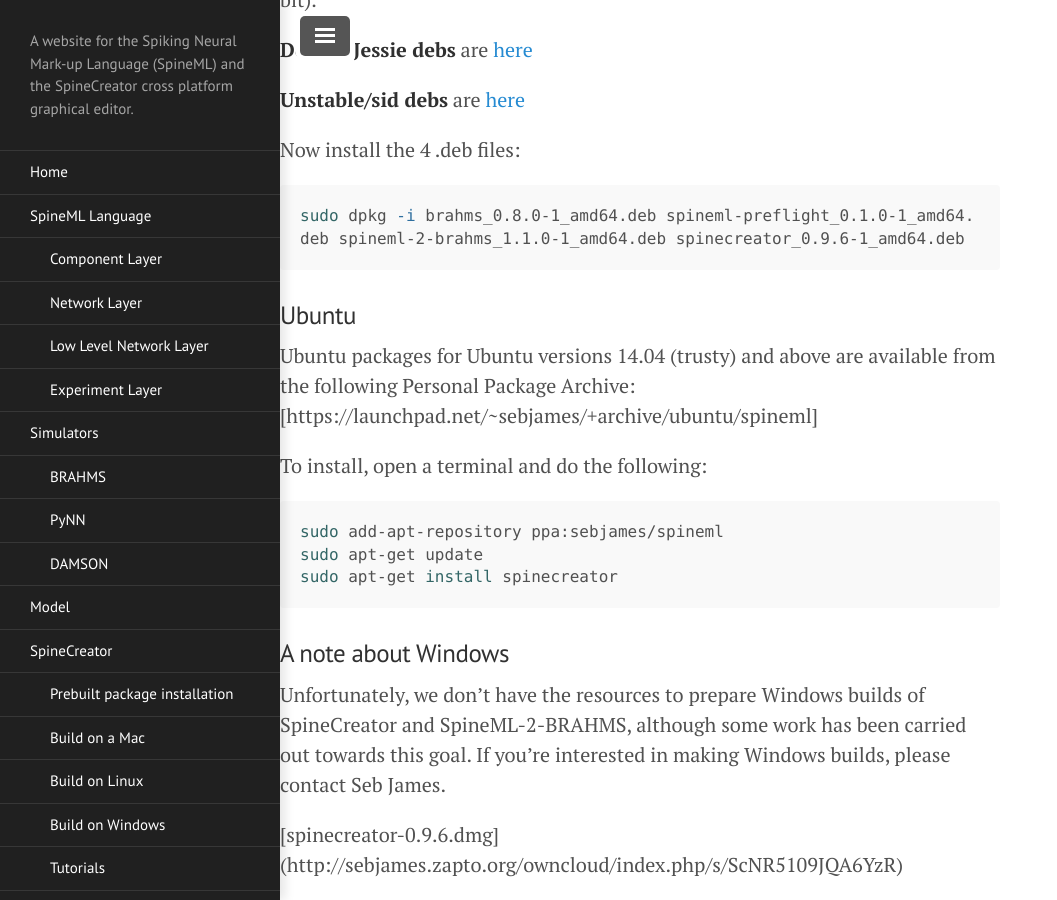
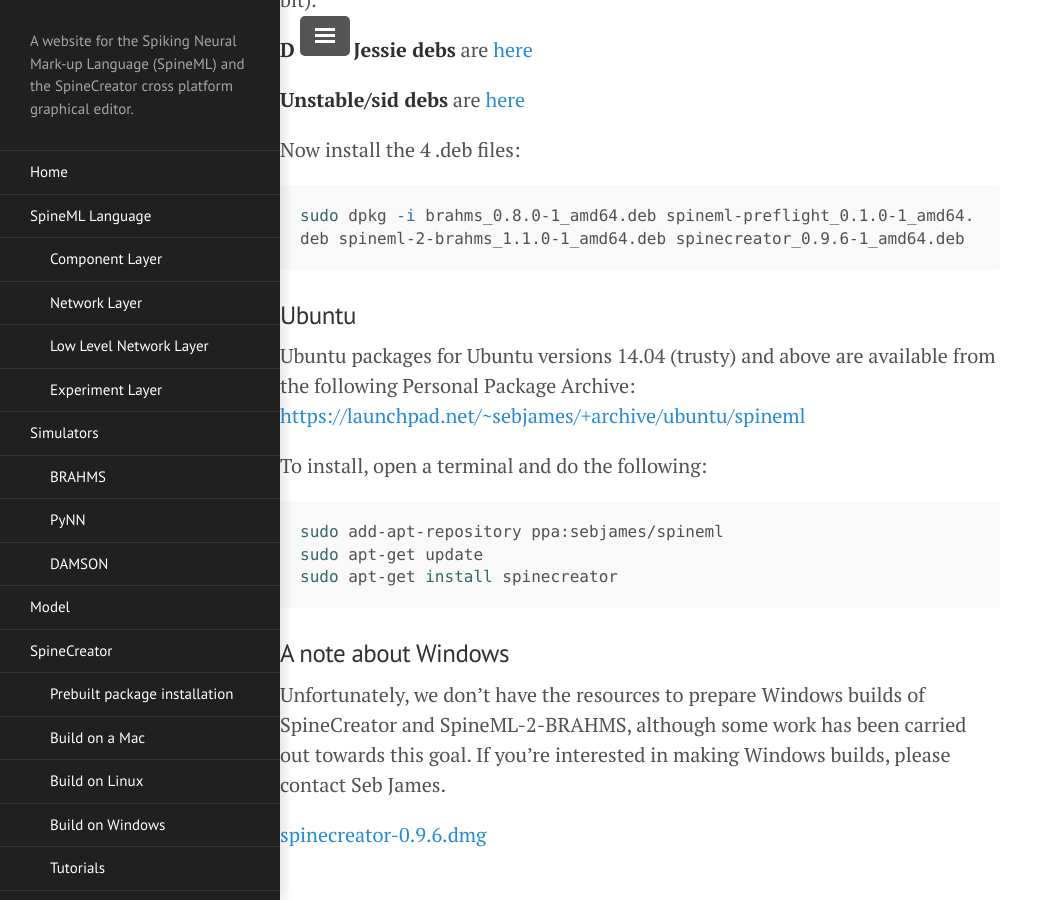
Before and after one commit to SpineML/spineml.github.io, a Jekyll site: the page built from spinecreator/download/index.md, in a window 1280 px wide and 900 px high, scrolled down 630 px. Shown: the whole window, without its empty margins (0-1057 px from the left). Built offline with Jekyll 4.4.1, drawn with Linux system fonts in a browser that asks for light colours; nearby versions of some CDN libraries; library files that are not in the unit come from our copies; some of the changed lines change nothing that is shown.

Commit message:
Update index.md

```diff
--- a/spinecreator/download/index.md
+++ b/spinecreator/download/index.md
@@ -30,7 +30,7 @@
 
 ### Ubuntu
 
-Ubuntu packages for Ubuntu versions 14.04 (trusty) and above are available from the following Personal Package Archive: [https://launchpad.net/~sebjames/+archive/ubuntu/spineml]
+Ubuntu packages for Ubuntu versions 14.04 (trusty) and above are available from the following Personal Package Archive: [https://launchpad.net/~sebjames/+archive/ubuntu/spineml](https://launchpad.net/~sebjames/+archive/ubuntu/spineml)
 
 To install, open a terminal and do the following:
 
@@ -44,4 +44,4 @@
 
 Unfortunately, we don't have the resources to prepare Windows builds of SpineCreator and SpineML-2-BRAHMS, although some work has been carried out towards this goal. If you're interested in making Windows builds, please contact Seb James.
 
-  [spinecreator-0.9.6.dmg] (http://sebjames.zapto.org/owncloud/index.php/s/ScNR5109JQA6YzR)
+  [spinecreator-0.9.6.dmg](http://sebjames.zapto.org/owncloud/index.php/s/ScNR5109JQA6YzR)
```
